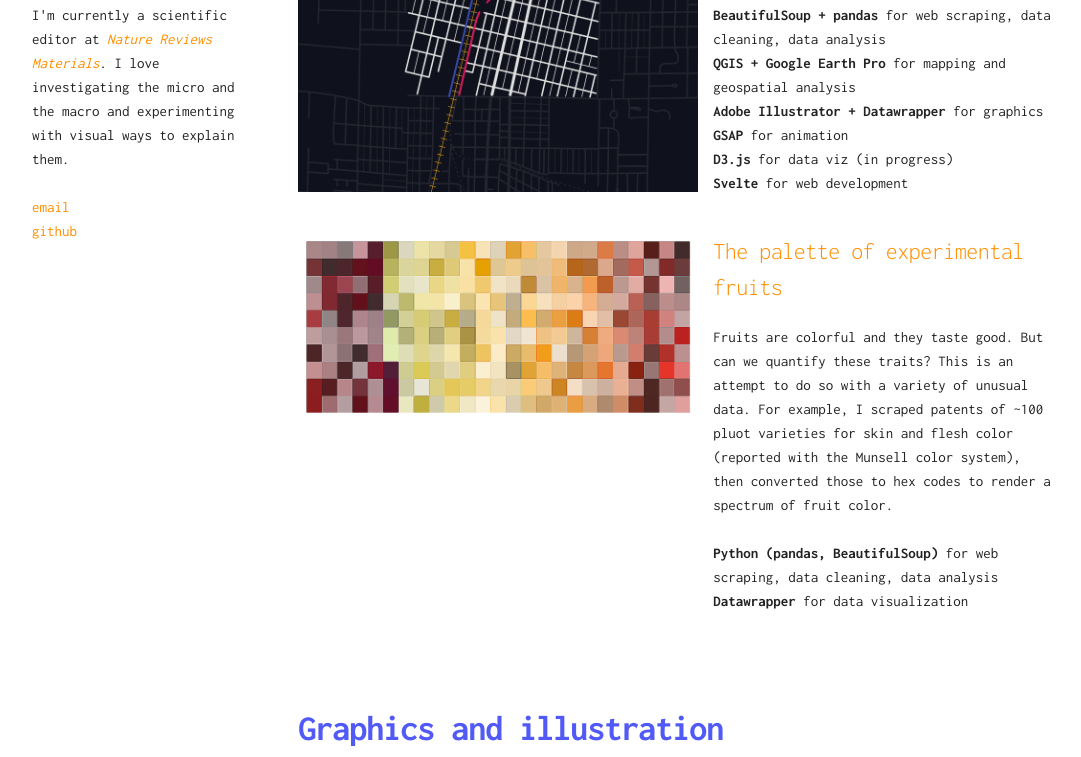
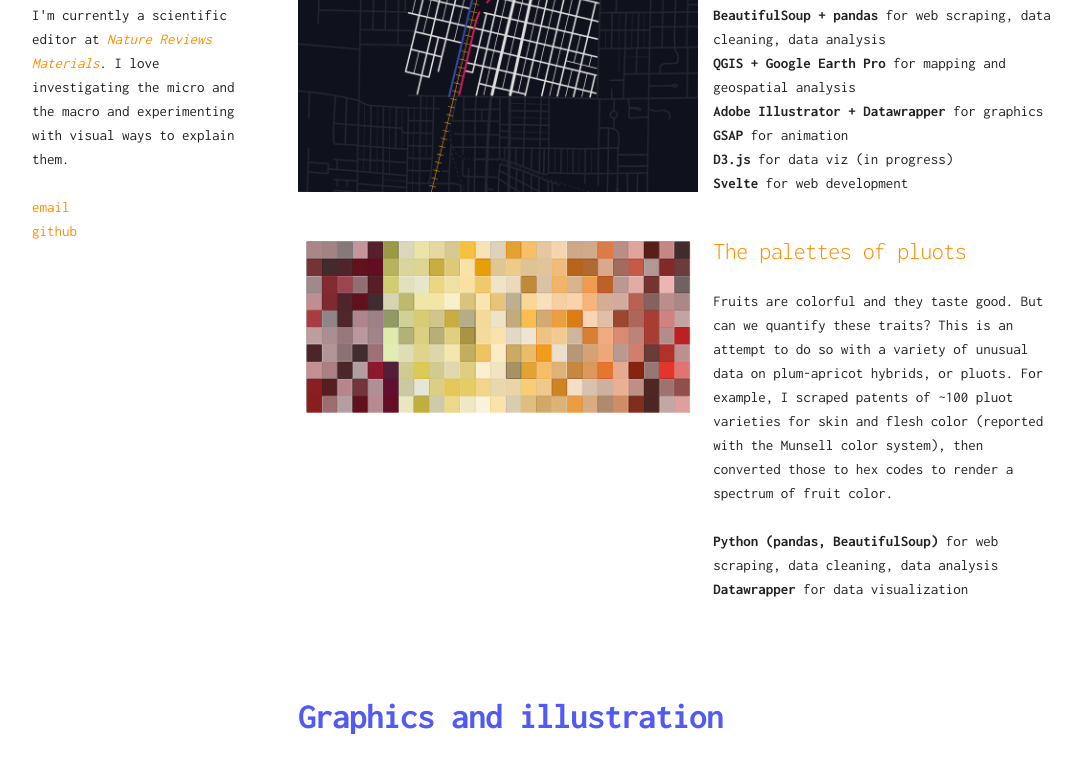
Before and after one commit to var-iane/var-iane.github.io, a plain HTML site: page index.html in a window 1280 px wide. Shown: the part 378-1135 px from the top of the page, without its empty margins (96-1177 px from the left). Drawn offline with Linux system fonts and the light colour scheme; a web font is replaced by a local one.

Commit message:
update index

```diff
--- a/index.html
+++ b/index.html
@@ -78,11 +78,11 @@
             <div class="media-body">
               <h5>
                 <a href="http://var-iane.github.io/hybrid-fruits" target="_blank">
-                  The palette of experimental fruits
+                  The palettes of pluots
                 </a>
               </h5>
               <p>
-                Fruits are colorful and they taste good. But can we quantify these traits? This is an attempt to do so with a variety of unusual data. For example, I scraped patents of ~100 pluot varieties for skin and flesh color (reported with the Munsell color system), then converted those to hex codes to render a spectrum of fruit color.
+                Fruits are colorful and they taste good. But can we quantify these traits? This is an attempt to do so with a variety of unusual data on plum-apricot hybrids, or pluots. For example, I scraped patents of ~100 pluot varieties for skin and flesh color (reported with the Munsell color system), then converted those to hex codes to render a spectrum of fruit color.
                 <br><br>
                 <strong>Python (pandas, BeautifulSoup)</strong> for web scraping, data cleaning, data analysis<br>
                 <strong>Datawrapper</strong> for data visualization<br>
```
